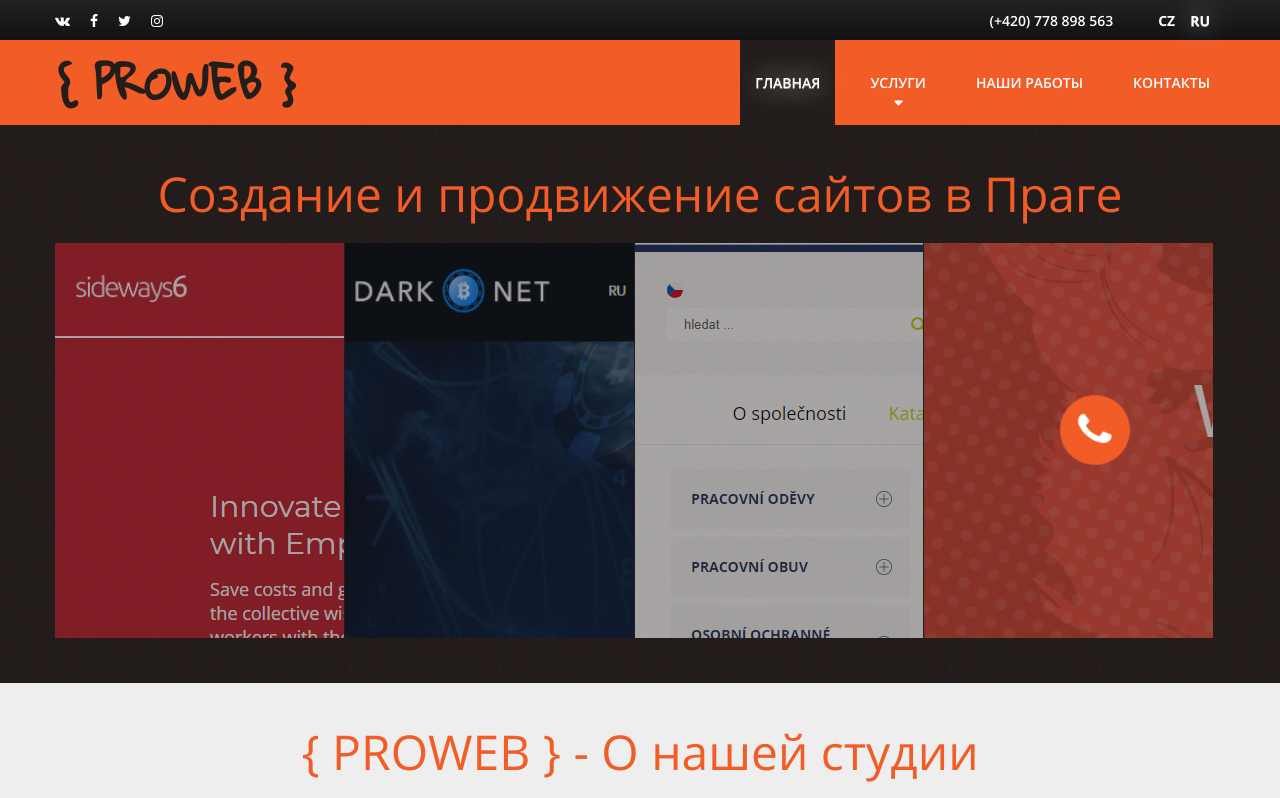
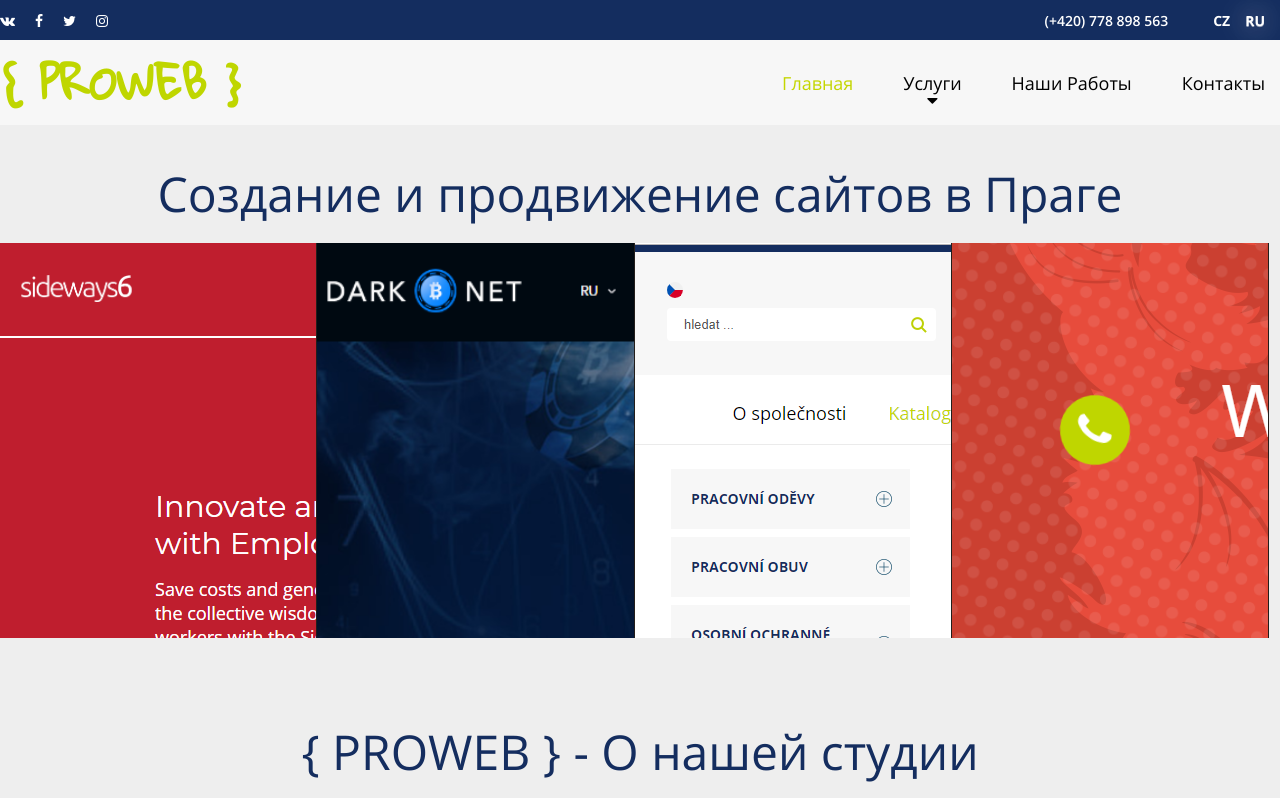
Before and after one commit to krol2006/ProWeb, a website: page dev/pages/index.html in a window 1280 px wide. Shown: the top 798 px of the page. Drawn offline with nearby package versions, Linux system fonts and the light colour scheme; files that its build step writes are made by us from their sources; files whose address does not match are found by name.

Commit message:
Update color scheme

```diff
--- a/dev/scss/container.scss
+++ b/dev/scss/container.scss
@@ -1,5 +1,5 @@
 .container {
   height: 100%;
-  max-width: 1170px;
+  max-width: 1440px;
   margin: 0 auto;
 }
--- a/dev/scss/main.scss
+++ b/dev/scss/main.scss
@@ -22,7 +22,7 @@
 
 h1 {
   font-size: 48px;
-  color: $orange;
+  color: #142d5f;
   margin-bottom: 25px;
   text-align: center;
   line-height: 1;
@@ -86,12 +86,12 @@
 
   &__panel {
     height: 40px;
-    background: linear-gradient(to bottom, #222222, #111111);
+    background: #142d5f;
   }
 
   &__content {
     height: 85px;
-    background: $orange;
+    background: #f7f7f7;
   }
 
   &--fixed {
@@ -193,7 +193,7 @@
       text-transform: uppercase;
       font-weight: bold;
       text-decoration: none;
-      color: $brown;
+      color: #BFD600;
     }
   }
 
@@ -216,8 +216,7 @@
       position: relative;
 
       &--active #{$menu}__link, &:hover #{$menu}__link {
-        @extend %textShadow;
-        background-color: $brown;
+        color: #c4d600;
       }
 
       &--hasmenu {
@@ -266,12 +265,12 @@
     }
 
     &__link {
-      color: white;
+      color: black;
       display: flex;
       height: 100%;
       text-decoration: none;
-      font-weight: 600;
-      text-transform: uppercase;
+      font-size: 18px;
+      text-transform: capitalize;
       align-items: center;
       justify-content: center;
       transition: all .2s;
@@ -283,7 +282,6 @@
 
 .bg-content {
   overflow: hidden;
-  background: url("../images/intro_bg.jpg");
   box-sizing: border-box;
   padding: 45px 0;
 }
@@ -299,7 +297,6 @@
     float: left;
     height: 100%;
     width: 25%;
-    opacity: .6;
     border-right: 1px solid $brown;
     overflow: hidden;
     transition: opacity .5s;
@@ -416,7 +413,7 @@
     position: fixed;
     width: 70px;
     height: 70px;
-    background: $orange;
+    background: #BFD600;
     bottom: 335px;
     right: 150px;
     cursor: pointer;
```
